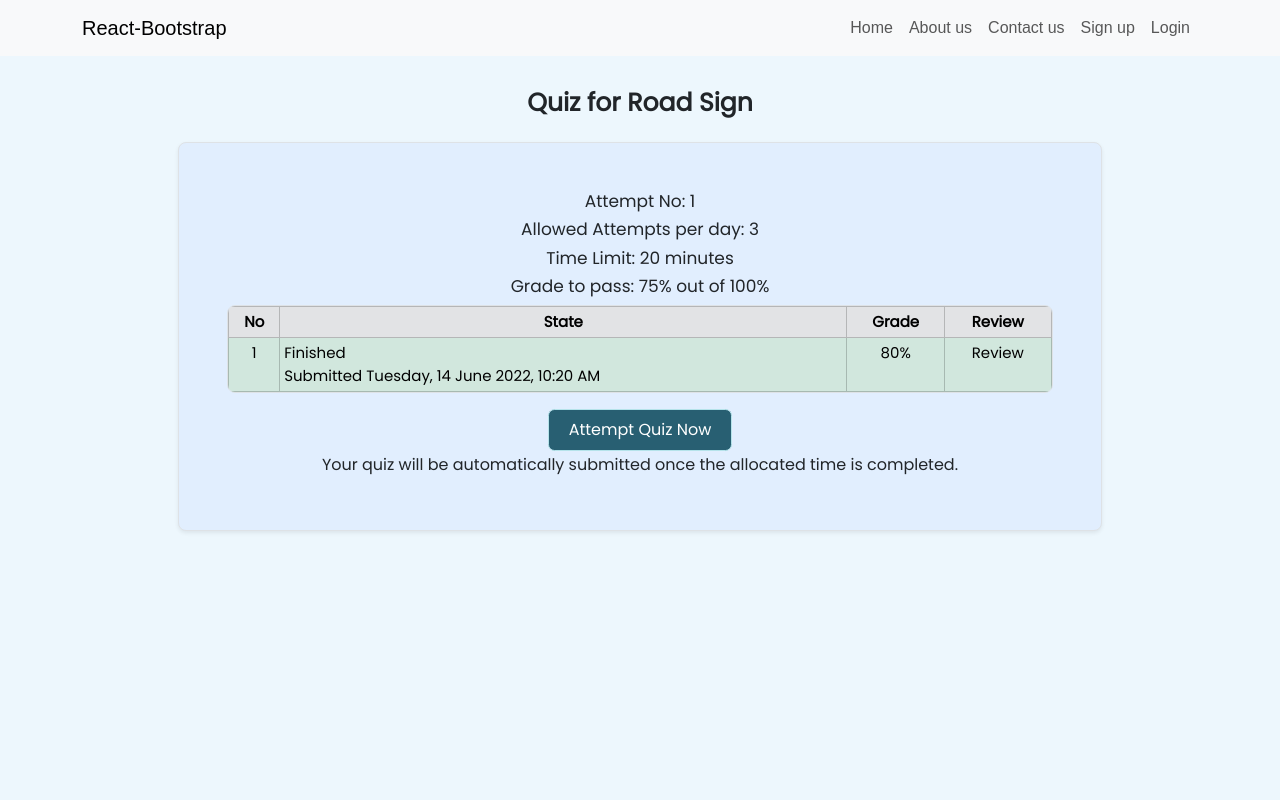
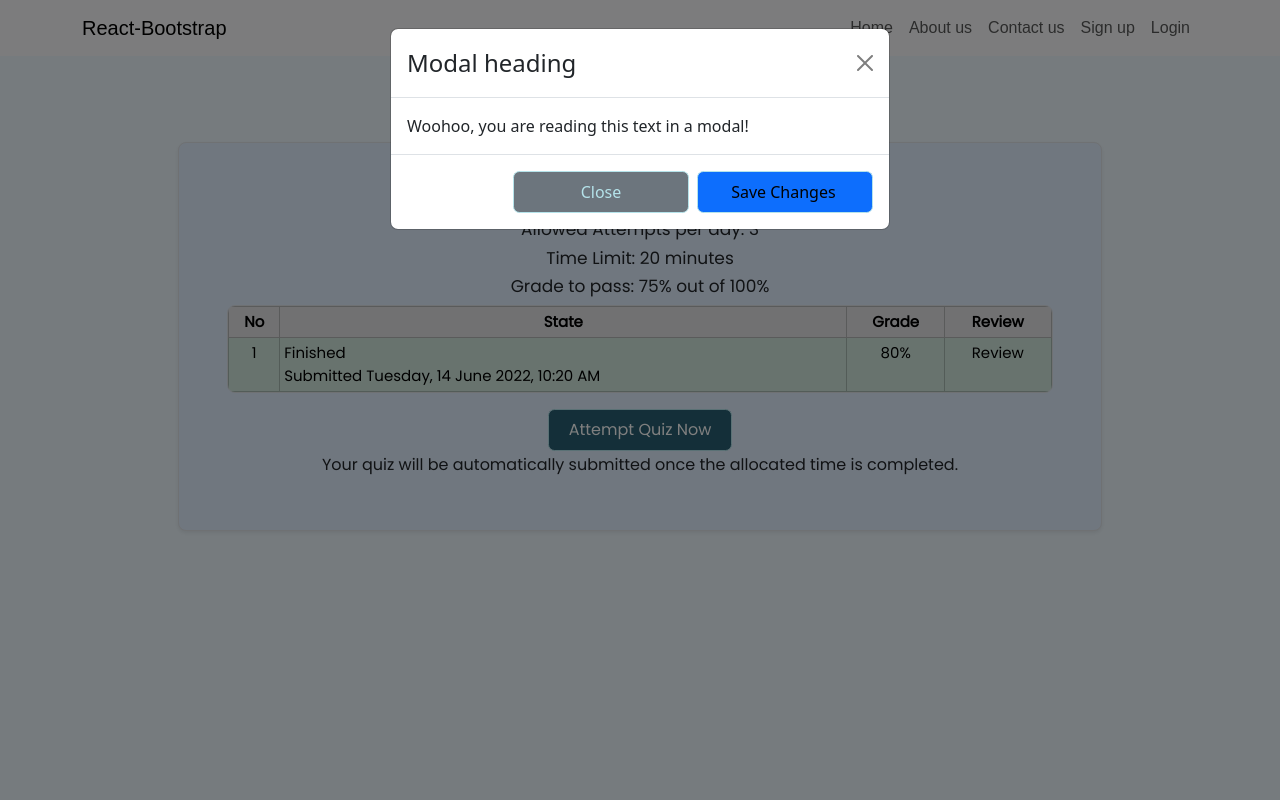
Before and after one commit to Luxshan2000/drivers-license-test-application, a React (Create React App) app in the folder webapp/: page /quiz/view in a window 1280 px wide. Shown: the top 800 px of the page. Built offline with nearby package versions, Linux system fonts and the light colour scheme.

Commit message:
modal-added

```diff
--- /dev/null
+++ b/webapp/src/components/ModalComponent.js
@@ -0,0 +1,31 @@
+import { useState } from 'react';
+import Button from 'react-bootstrap/Button';
+import Modal from 'react-bootstrap/Modal';
+
+function ModalComponent() {
+  const [show, setShow] = useState(true);
+
+  const handleClose = () => setShow(false);
+  const handleShow = () => setShow(true);
+
+  return (
+    <>
+      <Modal show={show} onHide={handleClose}>
+        <Modal.Header closeButton>
+          <Modal.Title>Modal heading</Modal.Title>
+        </Modal.Header>
+        <Modal.Body>Woohoo, you are reading this text in a modal!</Modal.Body>
+        <Modal.Footer>
+          <Button variant="secondary" onClick={handleClose}>
+            Close
+          </Button>
+          <Button variant="primary" onClick={handleClose}>
+            Save Changes
+          </Button>
+        </Modal.Footer>
+      </Modal>
+    </>
+  );
+}
+
+export default ModalComponent;
--- a/webapp/src/views/QuizView.js
+++ b/webapp/src/views/QuizView.js
@@ -1,4 +1,5 @@
 import React from 'react'
+import ModalComponent from '../components/ModalComponent'
 
 function QuizView() {
   return (
@@ -48,6 +49,7 @@ function QuizView() {
           </div>
         </div>
       </div>
+      <ModalComponent />
     </div>
   )
 }
```
Also changed, not shown: webapp/src/components/Modal.js (deleted, +0 -9 lines).
